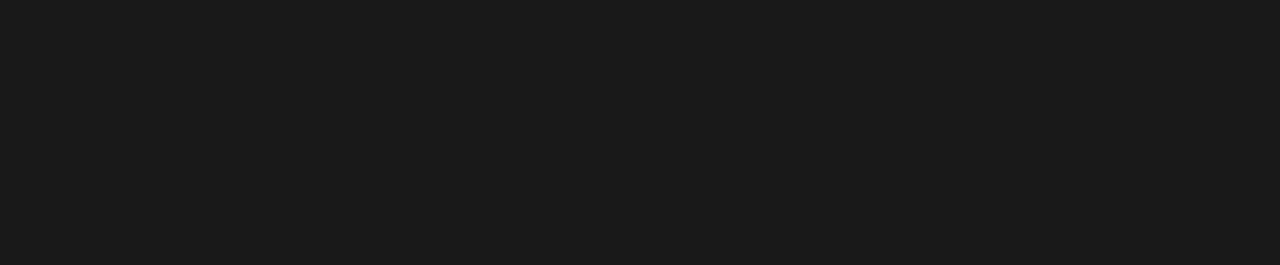
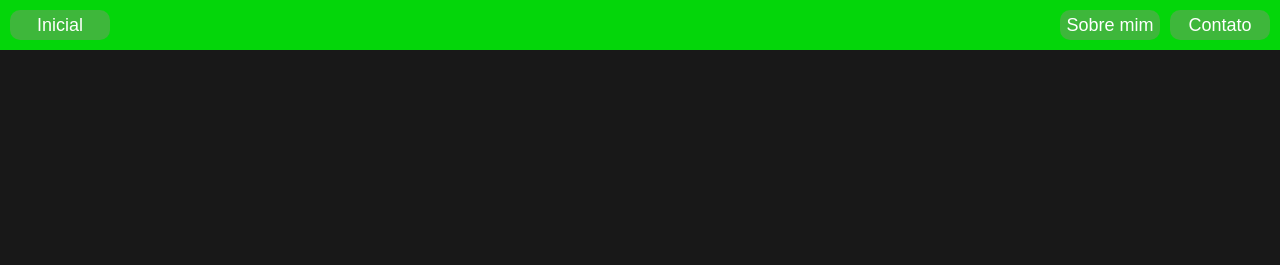
Before and after one commit to GustavoLima67/Gerador-de-senha, a plain HTML site: page index.html in a window 1280 px wide. Shown: the top 265 px of the page. Drawn offline with Linux system fonts and the light colour scheme.

Commit message:
Leaving the site with my face

```diff
--- a/style.css
+++ b/CSS/style.css
@@ -13,7 +13,77 @@ body{
     align-items: center;
     flex-direction: column;
 }
-.logo{
+.menu-bar{
+    position: absolute;
+    top: 0;
+    width: 100%;
+    left: 0;
+    background-color: rgba(0, 255, 8, 0.824);
+    height: 50px;
+}
+.button-home{
+    background-color: #3eb73b;
+    color: #fff;
+    font-size: 18px;
+    position: absolute;
+    top: 10px;
+    border: 0;
+    border-radius: 10px;
+    width: 100px;
+    height: 30px;
+    left: 10px;
+    cursor: pointer;
+    transition: transform 0.5s;
+}
+.button-home:hover{
+    transform: scale(1.05);
+}
+.button-my{
+    background-color: #3eb73b;
+    color: #fff;
+    font-size: 18px;
+    position: absolute;
+    top: 10px;
+    border: 0;
+    border-radius: 10px;
+    width: 100px;
+    height: 30px;
+    right: 120px;
+    cursor: pointer;
+    transition: transform 0.5s;
+    text-decoration: none;
+}
+.button-my:hover{
+    transform: scale(1.05);
+}
+.linkMy {
+    font-size: 18px;
+    text-decoration: none;
+    color: #fff;
+}
+.button-contact{
+    background-color: #3eb73b;
+    color: #fff;
+    font-size: 18px;
+    position: absolute;
+    top: 10px;
+    border: 0;
+    border-radius: 10px;
+    width: 100px;
+    height: 30px;
+    right: 10px;
+    cursor: pointer;
+    transition: transform 0.5s;
+}
+.button-contact:hover{
+    transform: scale(1.05);
+}
+.linkContact{
+    font-size: 18px;
+    text-decoration: none;
+    color: #fff;
+}
+.logo {
     max-width: 600px;
     margin-bottom: 24px;
 }
--- a/index.html
+++ b/index.html
@@ -1,5 +1,5 @@
 <!DOCTYPE html>
-<html lang="en">
+<html lang="pt-BR">
 <head>
     <meta charset="UTF-8">
     <meta http-equiv="X-UA-Compatible" content="IE=edge">
@@ -7,18 +7,25 @@
     <meta name="keywords" content="Gerador de senhas, gerador password">
     <title>Gerador de senha</title>
 
-    <link rel="stylesheet" href="style.css">
+    <link rel="stylesheet" href="./CSS/style.css">
 </head>
 <body>
-
-
     <img src="./assets/img/logo.png" alt="Gerador de Senha logo" class="logo">
 
     <main class="container-input">
         <span>Tamanho <span id="valor"></span> caracteres</span>
         <input id="slider" class="'slider" type="range" min="5" max="25" value="15"/>
 
-        <button id="button" class="button-cta" onclick="generatePassword()">Gerar senha</button>
+        <div class="butons">
+            <button id="button" class="button-cta" onclick="generatePassword()">Gerar senha</button>
+            <header class="menu-bar"></header>
+            <div class="buttons-menu">
+                <button id="button-home" class="button-home">Inicial</button>
+                <button id="button-my" class="button-my"> <a href="pageMy.html" class="linkMy">Sobre mim</a></button>
+                <button id="button-contact" class="button-contact"> <a href="pageContact.html" class="linkContact">Contato</a></button>
+            </div>
+            <div class="scrollbar"></div>
+        </div>
     </main>
 
     <div id="container-password" onclick="copyPassword()" class="container-password hide">
```
Also changed, not shown: pageContact.html (added, +12 -0 lines), pageMy.html (added, +12 -0 lines), CSS/pageMy.css (added).
